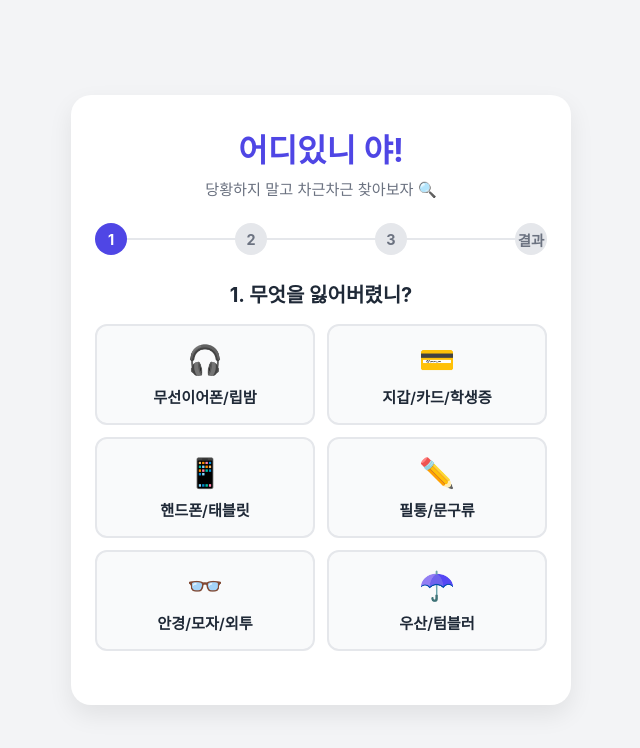
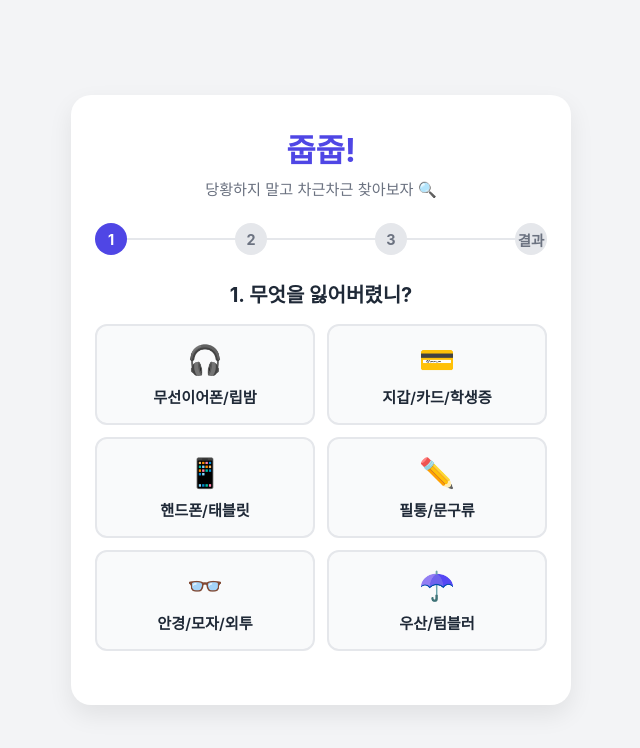
Before and after one commit to 202630911-glitch/eonju, a plain HTML site: page index.html in a window 1280 px wide. Shown: the whole page, without its empty margins (319-959 px from the left). Drawn offline with Linux system fonts and the light colour scheme.

Commit message:
Update index.html

```diff
--- a/index.html
+++ b/index.html
@@ -3,7 +3,7 @@
 <head>
   <meta charset="UTF-8">
   <meta name="viewport" content="width=device-width, initial-scale=1.0">
-  <title>어디있니 야 - 잃어버린 준비물 찾기</title>
+  <title>줍줍 - 잃어버린 준비물 찾기</title>
   <style>
     :root {
       --primary-color: #4F46E5;
@@ -215,7 +215,7 @@
 
 <div class="container">
   <header>
-    <h1>어디있니 야!</h1>
+    <h1>줍줍!</h1>
     <p>당황하지 말고 차근차근 찾아보자 🔍</p>
   </header>
 
```
